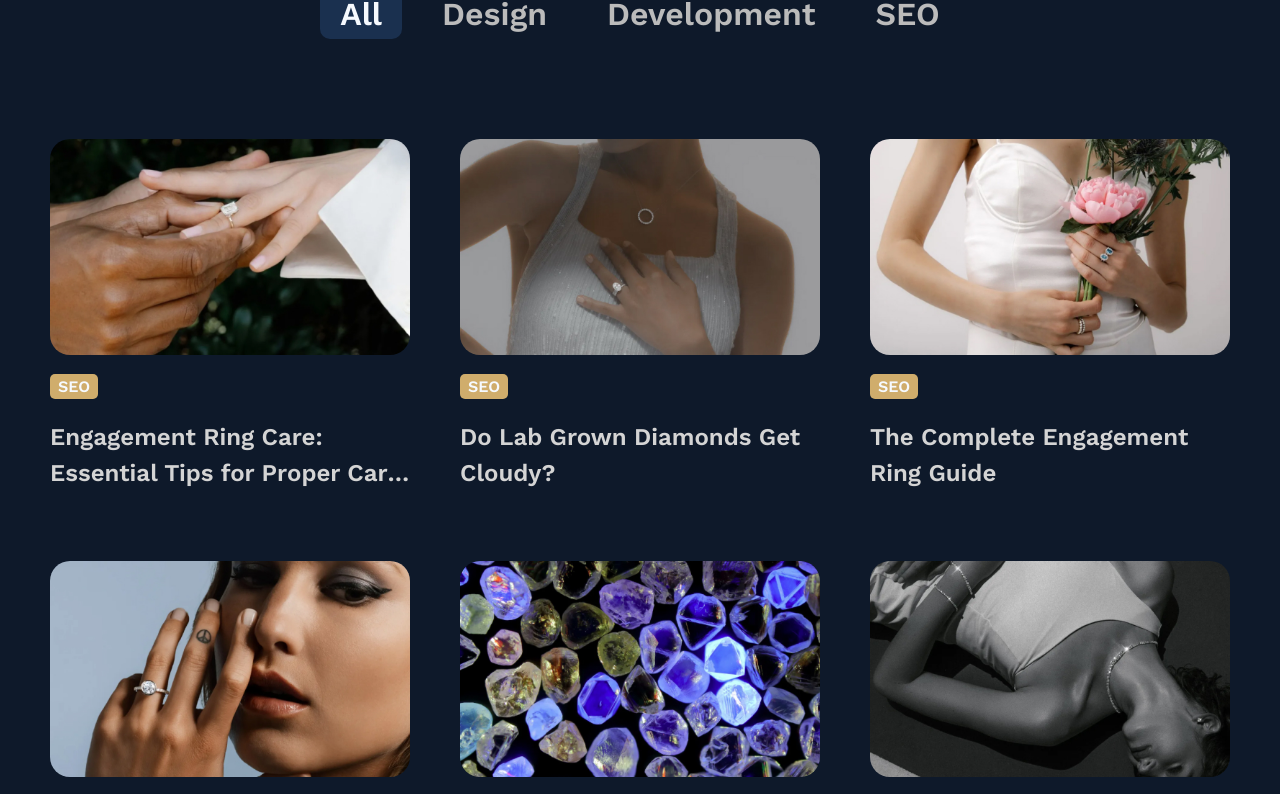
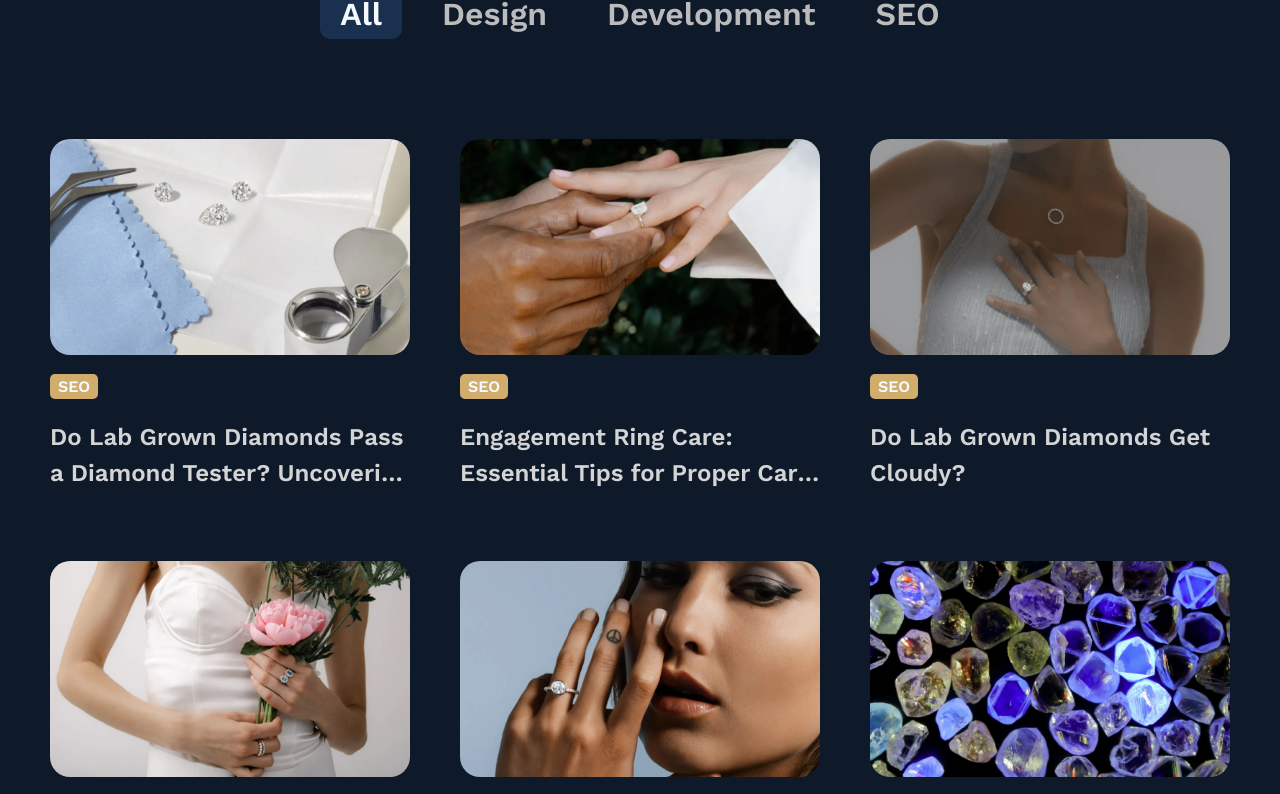
Before and after one commit to Count-MonteCristo/portfolio, a React (Create React App) app: page /portfolio in a window 1280 px wide. Shown: the part 865-1659 px from the top of the page. Built offline with nearby package versions, Linux system fonts and the light colour scheme.

Commit message:
content update

```diff
--- a/src/components/projectsData.js
+++ b/src/components/projectsData.js
@@ -39,6 +39,7 @@ import virtual from "../assets/project-images/virtual.jpg";
 import guide from "../assets/project-images/ring-guide.jpg";
 import cloudy from "../assets/project-images/cloudy.jpg";
 import care from "../assets/project-images/care.jpg";
+import tester from "../assets/project-images/tester.jpg";
 
 const projectsData = [
   //CO Blog Posts
@@ -266,6 +267,14 @@ const projectsData = [
     completionDate: "2023/09/21",
     link: "https://www.cleanorigin.com/blog/engagement-ring-care/",
   },
+  {
+    id: 42,
+    name: "Do Lab Grown Diamonds Pass a Diamond Tester? Uncovering the Truth",
+    tags: ["SEO"],
+    image: tester,
+    completionDate: "2023/09/25",
+    link: "https://www.cleanorigin.com/blog/do-lab-grown-diamonds-pass-a-diamond-tester/",
+  },
 
   //TP Articles
   {
```
Also changed, not shown: src/assets/project-images/tester.jpg (added).
